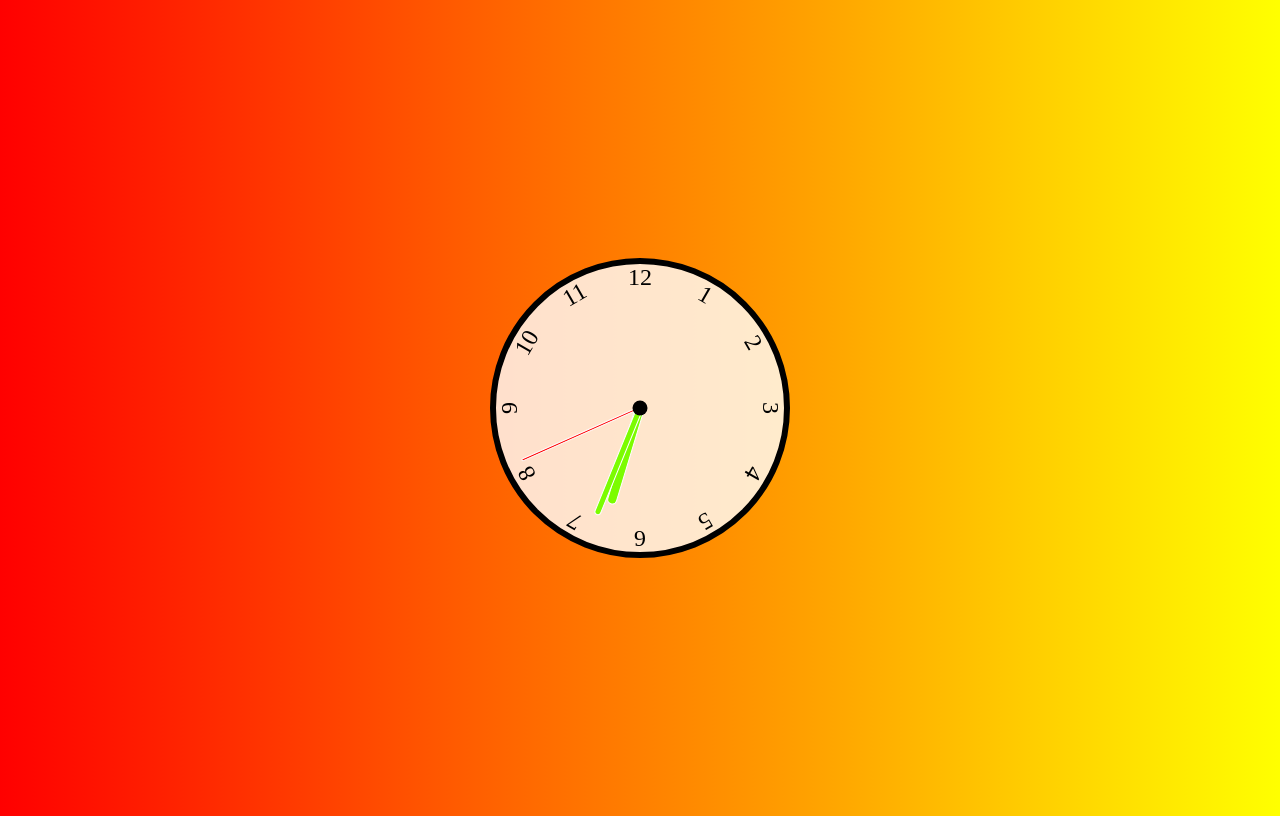
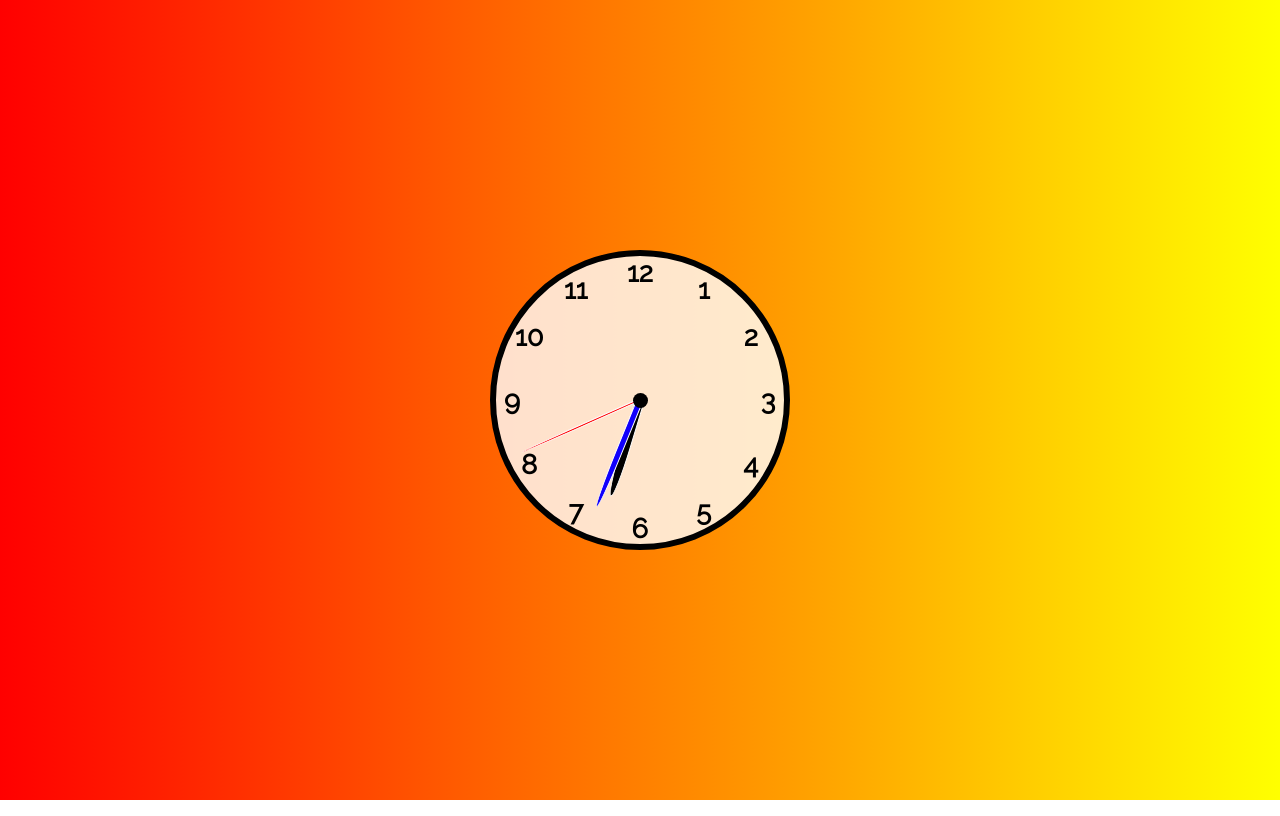
Before and after one commit to krishvsoni/Clock, a plain HTML site: page index.html in a window 1280 px wide. Drawn offline with Linux system fonts and the light colour scheme.

Commit message:
numbering problem solved

```diff
--- a/index.html
+++ b/index.html
@@ -1,23 +1,43 @@
+<!DOCTYPE html>
+<html lang="en">
+<head>
+  <meta charset="UTF-8">
+  <meta name="viewport" content="width=device-width, initial-scale=1.0">
+  <title>Document</title>
+  <link rel="stylesheet" href="styles.css">
+</head>
 <body>
-<link rel="stylesheet" href="styles.css">
+  <div class="clock">
+    <div class="hand hour" data-hour-hand><i></i></div>
+    <div class="hand minute" data-minute-hand><i></i></div>
+    <div class="hand second" data-second-hand><i></i></div>
+    <div style="--num:1" class="number number1 "><b>1</b></div>
+    <div style="--num:2" class="number number2"><b>2</b></div>
+    <div style="--num:3" class="number number3"><b>3</b></div>
+    <div style="--num:4" class="number number4"><b>4</b></div>
+    <div style="--num:5" class="number number5"><b>5</b></div>
+    <div style="--num:6" class="number number6"><b>6</b></div>
+    <div style="--num:7" class="number number7"><b>7</b></div>
+    <div style="--num:8" class="number number8"><b>8</b></div>
+    <div style="--num:9" class="number number9"><b>9</b></div>
+    <div style="--num:10" class="number number10"><b>10</b></div>
+    <div style="--num:11" class="number number11"><b>11</b></div>
+    <div style="--num:12" class="number number12"><b>12</b></div>
 
+  </div>
+  <!-- <span style="--num:1"><b>1</b></span>
+  <span style="--num:2"><b>2</b></span>
+  <span style="--num:3"><b>3</b></span>
+  <span style="--num:4"><b>4</b></span>
+  <span style="--num:5"><b>5</b></span>
+  <span style="--num:6"><b>6</b></span>
+  <span style="--num:7"><b>7</b></span>
+  <span style="--num:8"><b>8</b></span>
+  <span style="--num:9"><b>9</b></span>
+  <span style="--num:10"><b>10</b></span>
+  <span style="--num:11"><b>11</b></span>
+  <span style="--num:12"><b>12</b></span> -->
 
-<div class="clock">
-  <div class="hand hour" data-hour-hand></div>
-  <div class="hand minute" data-minute-hand></div>
-  <div class="hand second" data-second-hand></div>
-  <div class="number number1">1</div>
-  <div class="number number2">2</div>
-  <div class="number number3">3</div>
-  <div class="number number4">4</div>
-  <div class="number number5">5</div>
-  <div class="number number6">6</div>
-  <div class="number number7">7</div>
-  <div class="number number8">8</div>
-  <div class="number number9">9</div>
-  <div class="number number10">10</div>
-  <div class="number number11">11</div>
-  <div class="number number12">12</div>
-</div>
+</body>
 <script src="scripts.js"></script>
-    </body>
+</html>
--- a/styles.css
+++ b/styles.css
@@ -1,10 +1,17 @@
-*, *::after, *::before {
-  box-sizing: border-box;
+@import url('https://fonts.googleapis.com/css?family=Raleway');
+
+* {
+    font-family: Raleway;
+    margin: 0;
+    padding: 0;
+    box-sizing: border-box;
 }
+
+
 
 body {
   background-image: linear-gradient(to right, red ,yellow);
-    hsl(175, 100%, 50%));
+    /* hsl(175, 100%, 50%)); */
   display: flex;
   justify-content: center;
   align-items: center;
@@ -12,19 +19,33 @@ body {
   overflow: hidden;
 }
 
+
+
 .clock {
-  width: 300px;height: 300px;
+  width: 300px;
+  height: 300px;
   background-color: rgba(255, 255, 255, .8);
   border-radius: 50%;
   border: 6px solid black;
-  position: relative;}
+  position: relative;
+  display: flex;
+  justify-content: center;
+  align-items: center;
+}
 .clock .number {
-  --rotation: 0;
   position: absolute;
-  width: 100%;height: 100%;
+  width: 100%;
+  height: 100%;
+  transform: rotate(var(--rotation));
+  top: 5px;
+  /* transform: rotate(calc(30deg * var(--num))); */
+  position: absolute;
+  inset: 0px;
   text-align: center;
-  transform: rotate(var(--rotation));
-  font-size: 1.5rem;}
+  font-size: 1.7rem;
+
+}
+
 .clock .number1 { --rotation: 30deg; }
 .clock .number2 { --rotation: 60deg; }
 .clock .number3 { --rotation: 90deg; }
@@ -36,6 +57,19 @@ body {
 .clock .number9 { --rotation: 270deg; }
 .clock .number10 { --rotation: 300deg; }
 .clock .number11 { --rotation: 330deg; }
+
+
+.clock .number b{
+  transform: rotate(calc(-30deg * var(--num)));
+  display: inline-block;
+
+}
+
+  /* transform: rotate(var(--rotation));
+  font-size: 2rem;} */
+
+
+
 .clock .hand {
   --rotation: 0;
   position: absolute;
@@ -46,29 +80,56 @@ body {
   transform-origin: bottom;
   z-index: 10;
   transform: translateX(-50%) rotate(calc(var(--rotation) * 1deg));}
-.clock::after {
+
+
+.clock::before {
   content: '';
   position: absolute;
   background-color: black;
   z-index: 11;
   width: 15px;
   height: 15px;
-  top: 50%;
+  /* top: 50%;
   left: 50%;
-  transform: translate(-50%, -50%);
-  border-radius: 50%;}
+  transform: translate(-50%, -50%); */
+  display: flex;
+  justify-content: center;
+  align-items: center;
+  border-radius: 50%;
+}
+
+
+  .clock .hand {
+    position: absolute;
+    display: flex;
+    justify-content: center;
+    align-items: flex-end;
+  }
+
 .clock .hand.second {
   width: 3px;
   height: 45%;
-  background-color: red;}
+  background-color: red;
+  border-top-right-radius: 50%;
+  border-top-left-radius: 50%;
+}
 .clock .hand.minute {
   width: 7px;
   height: 40%;
-  background-color:lawngreen;}
+  background-color:rgb(17, 0, 252);
+  border-top-right-radius: 50%;
+  border-top-left-radius: 50%;
+}
 .clock .hand.hour {
   width: 10px;
   height: 35%;
-  background-color:lawngreen;}
+  background-color:#000;
+  border-top-right-radius: 50%;
+  border-top-left-radius: 50%;
+}
+
+
+
 
 
 
@@ -85,11 +146,6 @@ body {
 
 /* Background Styles Only */
 
-@import url('https://fonts.googleapis.com/css?family=Raleway');
-
-* {
-    font-family: Raleway;
-}
 
 .side-links {
   position: absolute;
```
